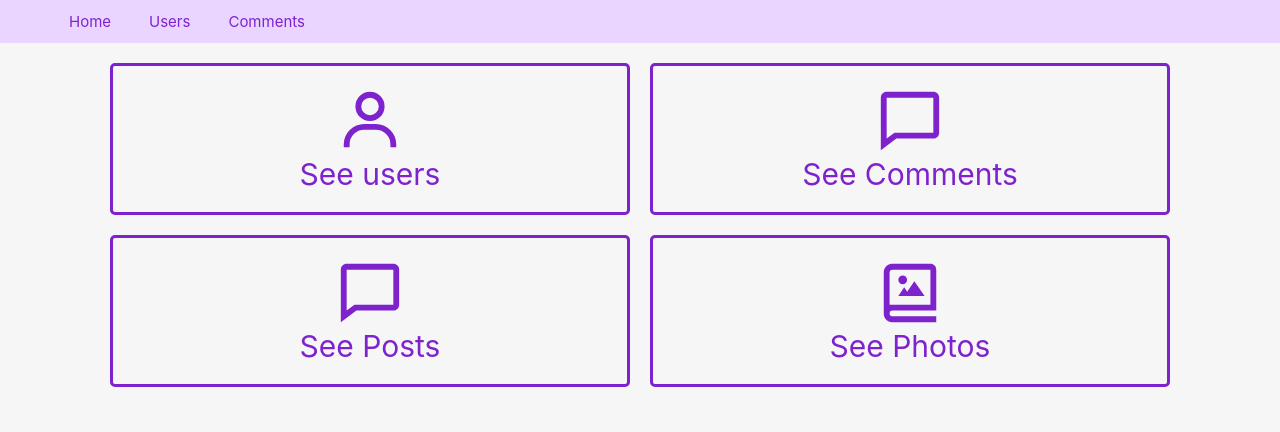
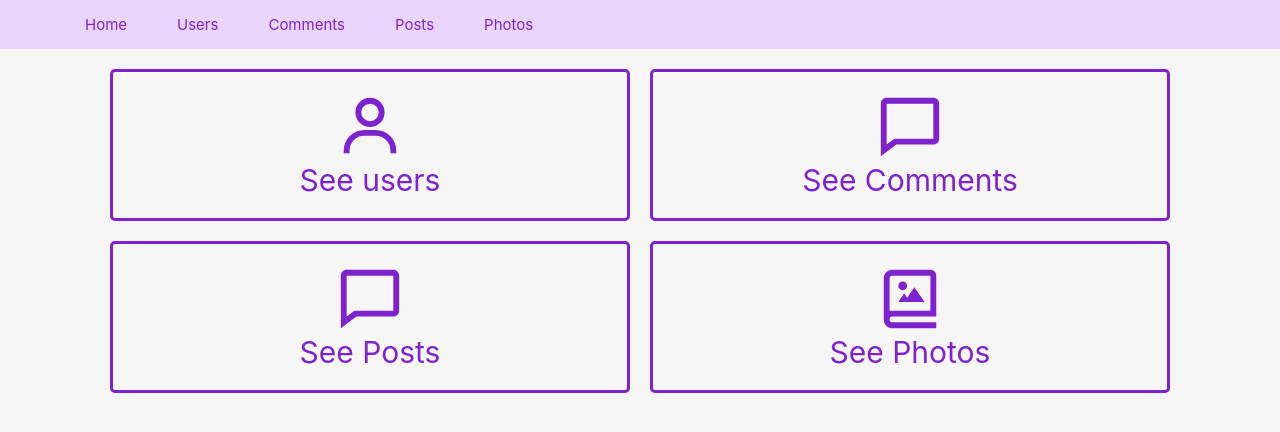
Before and after one commit to tasadophi/nextJs-MiniProject, a Next.js app: page / in a window 1280 px wide. Shown: the top 432 px of the page. Built offline with nearby package versions, Linux system fonts and the light colour scheme.

Commit message:
header completed

```diff
--- a/components/Header/Header.js
+++ b/components/Header/Header.js
@@ -1,9 +1,25 @@
 import Link from "next/link";
 import styles from "./Header.module.css";
+import { useState } from "react";
+import { BiMenu, BiX } from "react-icons/bi";
 const Header = () => {
+  const [showMenu, setShowMenu] = useState(false);
+  const showMenuList = () => setShowMenu(true);
+  const hideMenuList = () => setShowMenu(false);
+
   return (
     <header className={styles.header}>
       <div className="container">
+        <div className={styles.iconBox}>
+          <BiMenu className={styles.icon} onClick={showMenuList} />
+        </div>
+        <div className={`${styles.menu} ${showMenu && styles.showMenu}`}>
+          <div className={styles.iconBox}>
+            <BiX
+              className={`${styles.icon} ${styles.close}`}
+              onClick={hideMenuList}
+            />
+          </div>
           <ul className={styles.menuList}>
             <li className={styles.menuItem}>
               <Link href="/">Home</Link>
@@ -14,7 +30,14 @@ const Header = () => {
             <li className={styles.menuItem}>
               <Link href="/comments">Comments</Link>
             </li>
+            <li className={styles.menuItem}>
+              <Link href="/posts">Posts</Link>
+            </li>
+            <li className={styles.menuItem}>
+              <Link href="/photos">Photos</Link>
+            </li>
           </ul>
+        </div>
       </div>
     </header>
   );
--- a/components/Header/Header.module.css
+++ b/components/Header/Header.module.css
@@ -3,23 +3,67 @@
   color: #7e22ce;
 }
 
+.iconBox {
+  display: flex;
+  justify-content: flex-start;
+  font-size: 3rem;
+}
+
+.icon {
+  margin: 1rem;
+  cursor: pointer;
+}
+
+.menu {
+  display: none;
+}
+
 .menuList {
   font-size: 1.5rem;
   display: flex;
+  flex-direction: column;
   gap: 1rem;
-  padding: 0.5rem 0;
+  padding: 0.5rem 1rem;
 }
 
 .menuItem {
-  padding: .7rem;
   transition: 0.3s;
   border-radius: 5px;
 }
 
 .menuItem a {
-  padding: inherit;
+  width: 100%;
+  display: block;
+  padding: 1rem 2rem;
 }
 
 .menuItem:hover {
   background-color: #f3e8ff;
 }
+
+.showMenu {
+  position: fixed;
+  top: 0;
+  left: 0;
+  width: 100vw;
+  height: 100vh;
+  background-color: #fff;
+  display: flex;
+  flex-direction: column;
+}
+
+@media screen and (min-width: 1024px) {
+  .menu {
+    display: block;
+    position: static;
+    background-color: initial;
+    width: fit-content;
+    height: fit-content;
+  }
+  .iconBox {
+    display: none;
+  }
+  .menuList {
+    flex-direction: row;
+  }
+}
```
Lines whose indentation alone changed are shown as unchanged.
